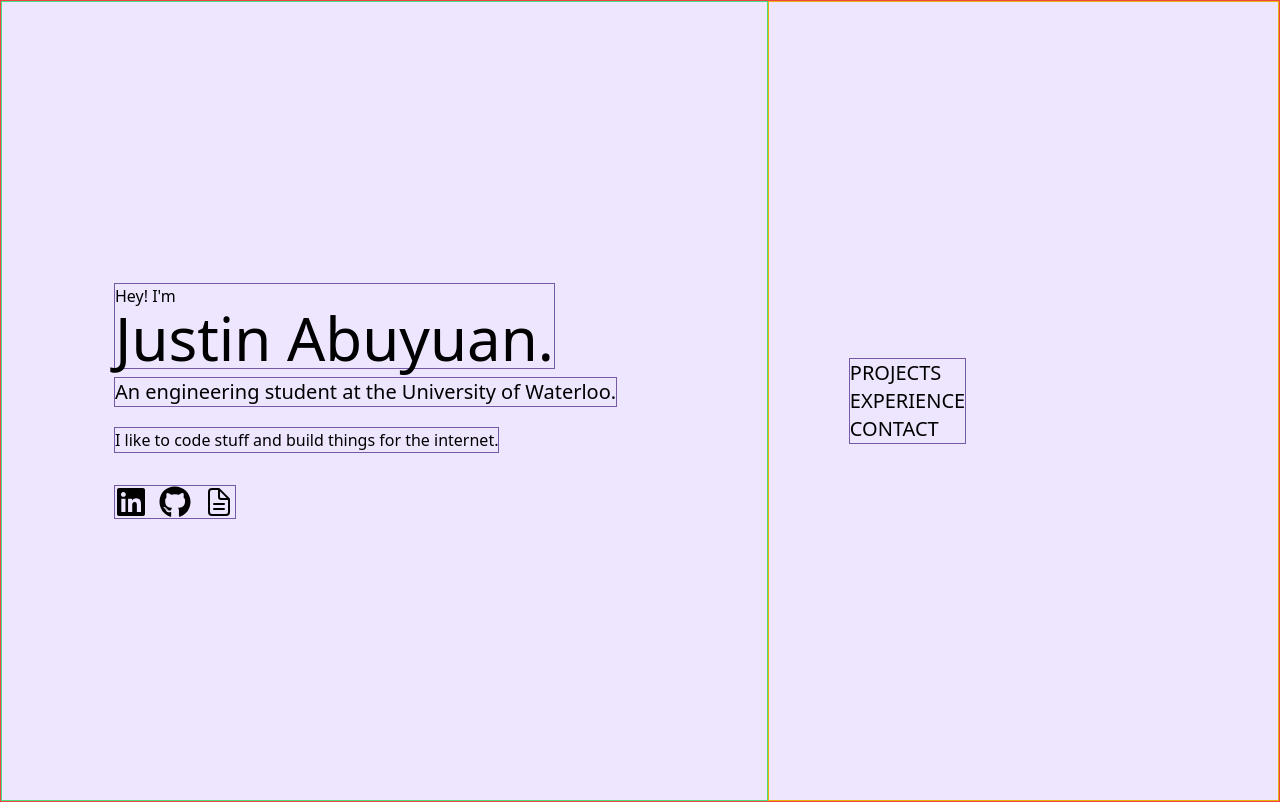
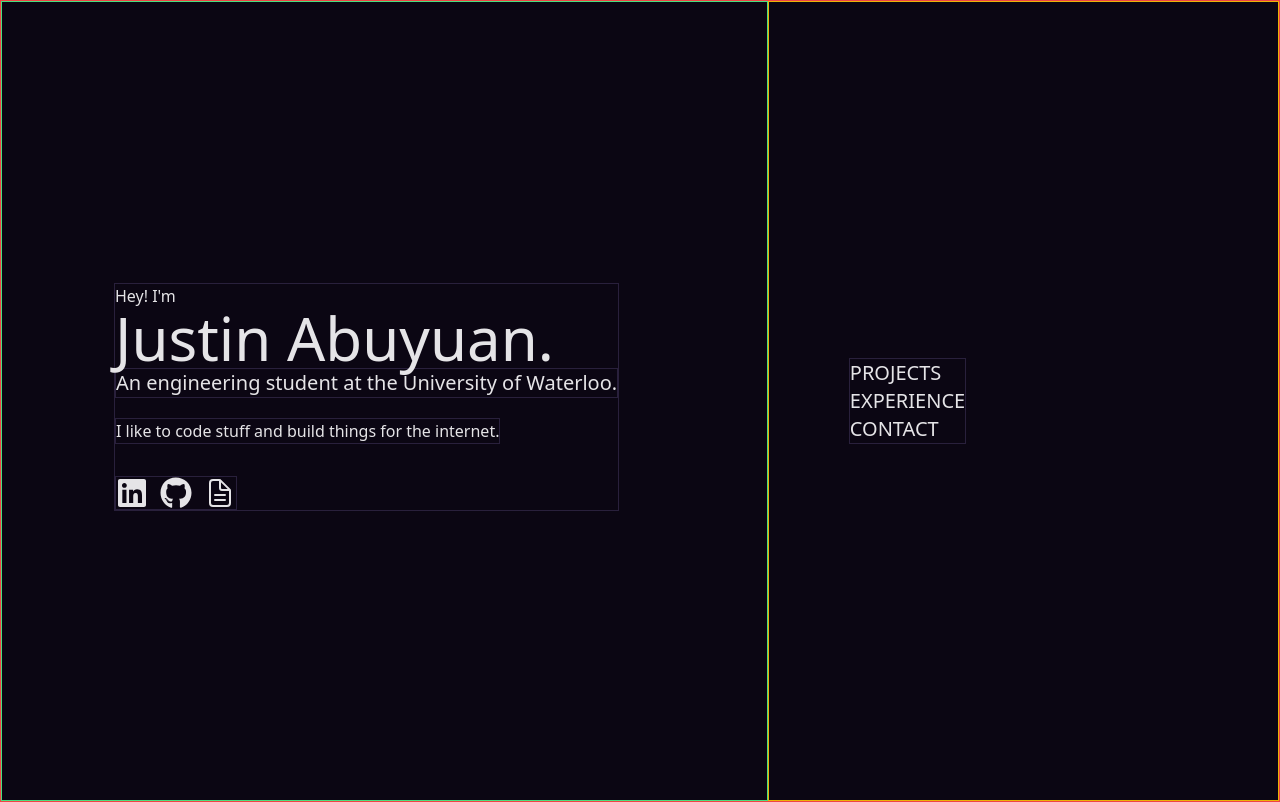
Before and after one commit to jasooh/portfolio-v.3, a Next.js app: page / in a window 1280 px wide. Built offline with nearby package versions, Linux system fonts and the light colour scheme.

Commit message:
framer motion

```diff
--- a/package.json
+++ b/package.json
@@ -24,6 +24,7 @@
     "cross-env": "^7.0.3",
     "graphql": "^16.8.1",
     "lucide-react": "^0.468.0",
+    "motion": "^11.15.0",
     "next": "15.1.0",
     "next-themes": "^0.4.4",
     "payload": "latest",
--- a/src/app/(app)/globals.css
+++ b/src/app/(app)/globals.css
@@ -5,7 +5,7 @@
 /* Themes */
 
 /* Light */
-:root  {
+.light  {
     --background: 260 100% 95%;
     --foreground: 260 5% 0%;
     --card: 260 50% 90%;
@@ -29,7 +29,7 @@
 }
 
 /* Dark */
-.dark  {
+:root  {
     --background: 260 50% 5%;
     --foreground: 260 5% 90%;
     --card: 260 50% 0%;
--- a/src/app/(app)/layout.tsx
+++ b/src/app/(app)/layout.tsx
@@ -1,4 +1,6 @@
 // Root layout
+
+import React from 'react'
 
 // Metadata
 import type { Metadata } from 'next'
@@ -25,11 +27,7 @@ export const metadata: Metadata = {
   description: 'Generated by create next app',
 }
 
-export default function RootLayout({
-                                     children,
-                                   }: Readonly<{
-  children: React.ReactNode;
-}>) {
+export default function RootLayout({ children }: Readonly<{ children: React.ReactNode; }>) {
   return (
     <html lang="en">
       <body
--- a/src/app/(app)/page.tsx
+++ b/src/app/(app)/page.tsx
@@ -1,11 +1,18 @@
+'use client'
+
 // Portfolio page
 
 // Icons
 import { FaGithub, FaLinkedin } from 'react-icons/fa'
 import { IoDocumentTextOutline } from 'react-icons/io5'
 
+// Motion
+import SlideTransition from '@/components/animate/SlideTransition'
+
 // TODO: Split up this entire thing into components
 // TODO: Remove borders
+// TODO: Shorten long class names with Tailwind utility components
+
 export default function Home() {
   return (
     <main className="w-full min-h-screen">
@@ -16,11 +23,9 @@ export default function Home() {
         <header className="flex flex-row min-h-screen border-red-500 border">
           {/* Name */}
           <section className="w-[60%] pl-28 flex flex-col justify-center min-h-screen border-green-400 border">
-            <section className="w-fit mb-2 border">
+            <SlideTransition className="w-fit mb-2 border">
               <p>Hey! I&#39;m</p>
               <h1 className="text-6xl">Justin Abuyuan.</h1>
-            </section>
-
               {/* Current position */}
               <section className="w-fit border">
                 <h2 className="text-xl">An engineering student at the University of Waterloo.</h2>
@@ -40,6 +45,7 @@ export default function Home() {
                 <FaGithub className="size-8" />
                 <IoDocumentTextOutline className="size-8" />
               </section>
+            </SlideTransition>
           </section>
 
           {/* Hero animation */}
--- /dev/null
+++ b/src/components/animate/SlideTransition.tsx
@@ -0,0 +1,30 @@
+// SlideTransition.tsx
+
+import React, { HTMLAttributes } from 'react'
+
+// Motion
+import { motion } from 'motion/react'
+
+type SlideTransitionProps = {
+  children: React.ReactNode;
+  className?: string;
+}
+
+// TODO: Make the animation stagger
+const SlideTransition: React.FC<SlideTransitionProps> = ({ children, className }) => {
+  return (
+    <motion.div
+      className={className}
+      initial={{ opacity: 0, filter: 'blur(10px)', x: '-5vw' }}
+      animate={{ opacity: 1, filter: 'blur(0px)', x: 0 }}
+      transition={{
+        duration: 0.4,
+        scale: { type: 'spring', visualDuration: 0.4, bounce: 0.5 },
+      }}
+    >
+      {children}
+    </motion.div>
+  )
+}
+
+export default SlideTransition
--- a/src/components/themes/ThemeProvider.tsx
+++ b/src/components/themes/ThemeProvider.tsx
@@ -17,13 +17,16 @@ export default function Providers({ children }: ProvidersProps) {
 
   if (!mounted) {
     return <>{children}</>
-  }
+  } else {
     return <Theme
       attribute="class"
-    defaultTheme="system"
+      defaultTheme="dark"
       enableSystem
       disableTransitionOnChange
     >
       {children}
     </Theme>
   }
+
+
+}
```
Also changed, not shown: 1 other file (tests, documents, lock files or other folders). Lines whose indentation alone changed are shown as unchanged.
